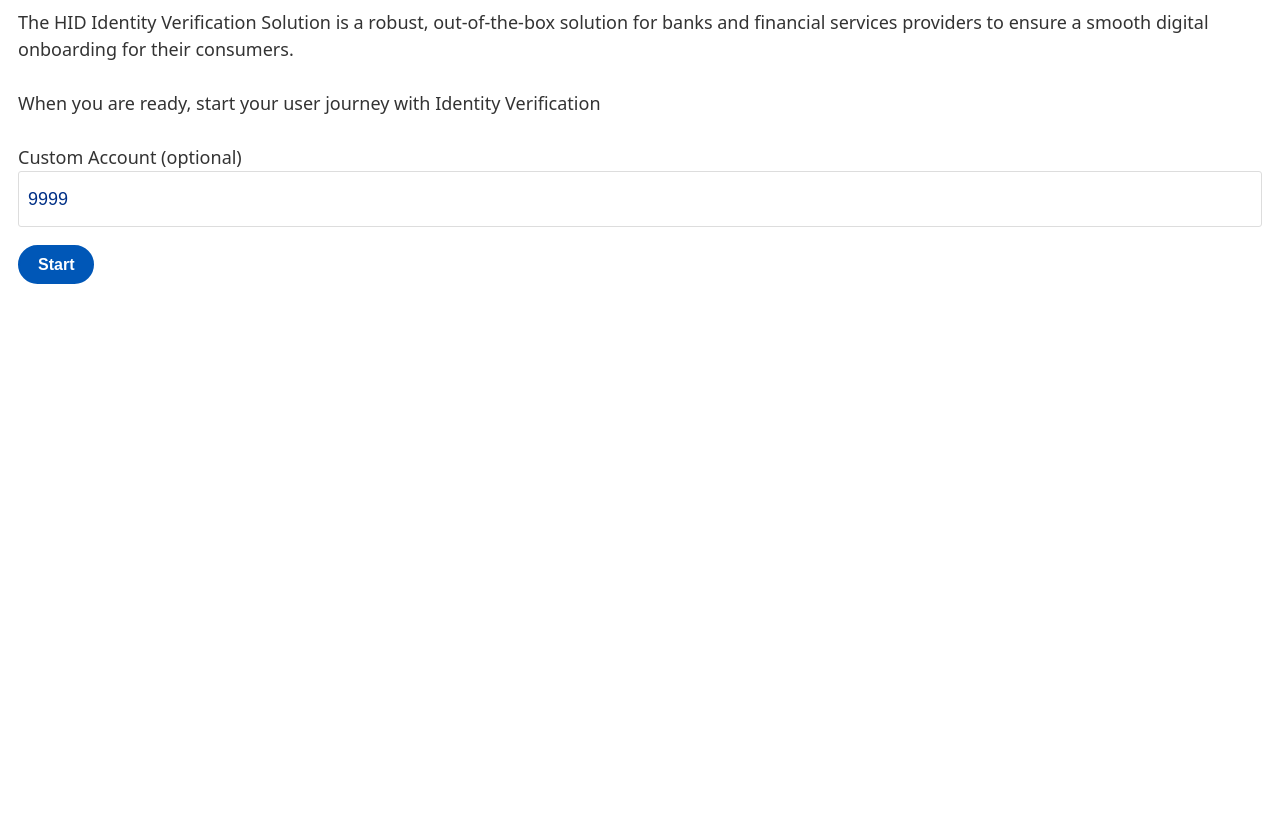
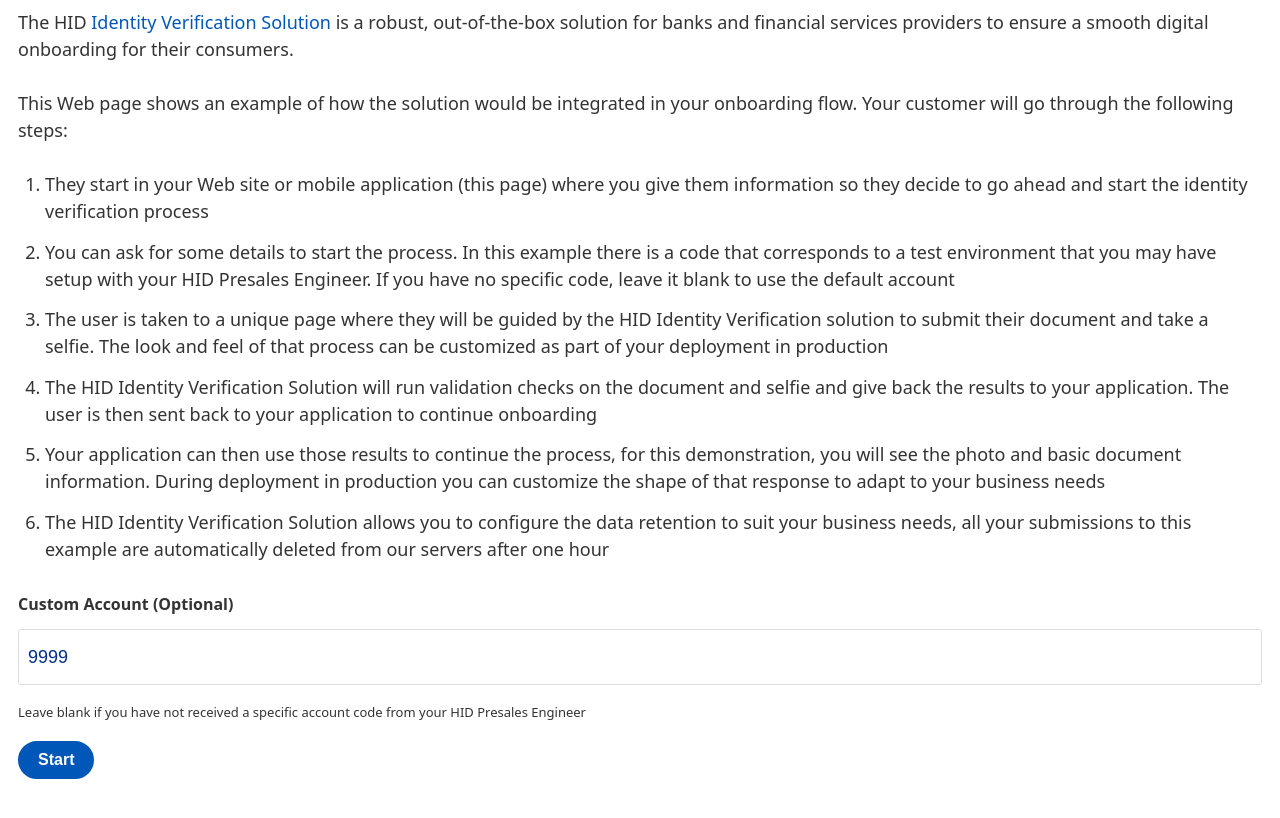
Before and after one commit to hidglobal/identity-verification, a website: page public/index.html in a window 1280 px wide. Shown: the part 132-950 px from the top of the page. Before the commit the page ends 800 px from the top, so only its background shows below. Drawn offline with Linux system fonts and the light colour scheme.

Commit message:
Better description of the flow

```diff
--- a/public/index.html
+++ b/public/index.html
@@ -8,18 +8,28 @@
   <title>HID Identity Verification</title>
   <link rel="stylesheet" href="/css/styles.css">
 </head>
-
 <body>
   <div class="page page--full-width">
     <main class="page__content">
       <div class="region region--content">
         <section class="section section--layout-onecol">
           <h2>Digital Identity Verification</h2>
-          <p>The HID Identity Verification Solution is a robust, out-of-the-box solution for banks and financial services providers to ensure a smooth digital onboarding for their consumers.</p>
-          <p>When you are ready, start your user journey with Identity Verification</p>
+          <p>The HID <a href="https://www.hidglobal.com/solutions/digital-identity-verification">Identity Verification Solution</a> is a robust, out-of-the-box solution for banks and financial services providers to ensure a smooth digital onboarding for their consumers.</p>
+          <p>This Web page shows an example of how the solution would be integrated in your onboarding flow. Your customer will go through the following steps:</p>
+          <ol class="list-plain">
+            <li>They start in your Web site or mobile application (this page) where you give them information so they decide to go ahead and start the identity verification process</li>
+            <li>You can ask for some details to start the process. In this example there is a code that corresponds to a test environment that you may have setup with your HID Presales Engineer. If you have no specific code, leave it blank to use the default account</li>
+            <li>The user is taken to a unique page where they will be guided by the HID Identity Verification solution to submit their document and take a selfie. The look and feel of that process can be customized as part of your deployment in production</li>
+            <li>The HID Identity Verification Solution will run validation checks on the document and selfie and give back the results to your application. The user is then sent back to your application to continue onboarding</li>
+            <li>Your application can then use those results to continue the process, for this demonstration, you will see the photo and basic document information. During deployment in production you can customize the shape of that response to adapt to your business needs</li>
+            <li>The HID Identity Verification Solution allows you to configure the data retention to suit your business needs, all your submissions to this example are automatically deleted from our servers after one hour</li>
+          </ol>
           <form action="/register" method="POST">
-            <label for="account">Custom Account (optional)</label>
-            <input type="text" name="account" placeholder="9999">
+            <div class="form-item form-item-name">
+              <label class="form-required" for="account">Custom Account (optional)</label>
+              <input class="form-text" type="text" name="account" placeholder="9999">
+              <div class="description">Leave blank if you have not received a specific account code from your HID Presales Engineer</div>
+            </div>
             <input type="submit" value="Start" />
           </form>
         </section>
```
